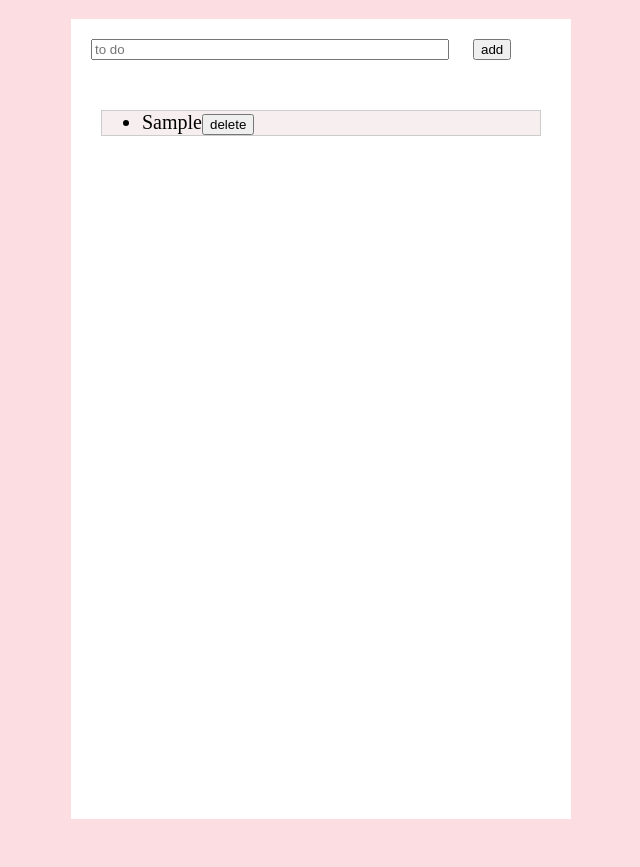
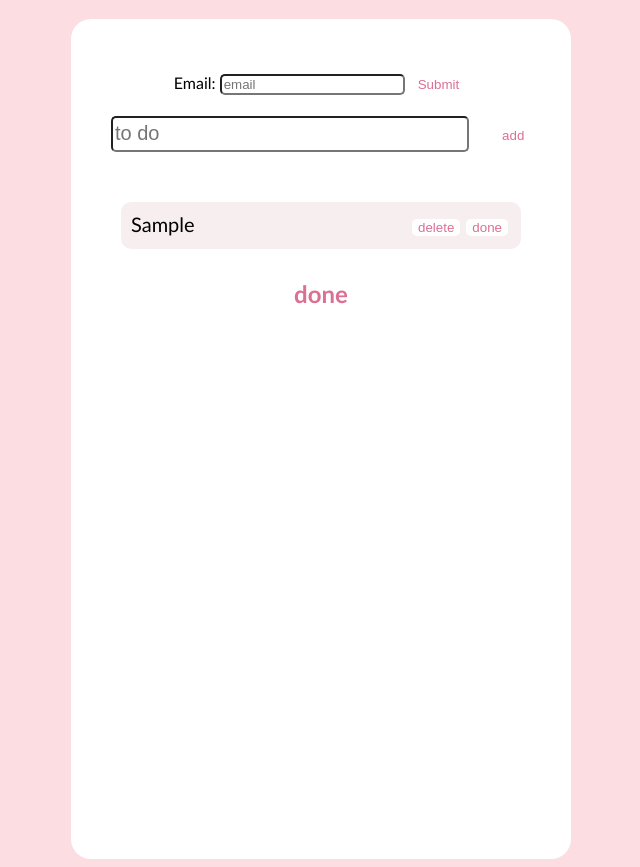
Before and after one commit to avachoi/dom, a plain HTML site: page index.html in a window 1280 px wide. Both pictures are taken after typing "Sample" into the empty fields and a click on the button "add". Shown: the part 63-930 px from the top of the page, without its empty margins (319-959 px from the left). Before the commit the page ends 890 px from the top, so only its background shows below. Drawn offline with Linux system fonts and the light colour scheme.

Commit message:
finished

```diff
--- a/index.html
+++ b/index.html
@@ -10,13 +10,29 @@
 		<div id="app">
 			<h1>Ava's todo list</h1>
 			<div id="main">
+				<div id="welcome">welcome</div>
+				<form id="emailForm">
+					<label for="email">Email:</label>
+					<input type="email" id="email" name="email" placeholder="email" />
+					<button type="submit" id="loginButton">Submit</button>
+				</form>
 				<form id="form">
-					<input name="todoInput" type="text" placeholder="to do" required />
+					<input
+						name="todoInput"
+						type="text"
+						placeholder="to do"
+						required
+						class="todoInput"
+					/>
 					<button name="submit" type="button" id="addTodoButton">add</button>
 					<div class="todoList">
 						<ul id="lists"></ul>
 					</div>
 				</form>
+				<div id="done">
+					<h2>done</h2>
+					<ul id="doneList"></ul>
+				</div>
 			</div>
 		</div>
 		<script src="index.js" default></script>
--- a/index.js
+++ b/index.js
@@ -1,34 +1,73 @@
+const app = document.getElementById("app");
 const header = document.querySelector("h1");
 const main = document.getElementById("main");
 const form = document.getElementById("form");
 const todoInput = form.elements["todoInput"];
 const lists = document.getElementById("lists");
 const addTodoButton = document.getElementById("addTodoButton");
+const doneList = document.getElementById("doneList");
+const emailForm = document.getElementById("emailForm");
+const loginButton = document.getElementById("loginButton");
+const email = document.getElementById("email");
+const welcome = document.getElementById("welcome");
 
 lists.style.backgroundColor = "rgb(247, 238, 240)";
+lists.style.color = "black";
 todoInput.style.width = "350px";
 todoInput.style.margin = "20px";
 header.style.textAlign = "center";
 
 function deleteTodo(e) {
-	const todoItem = e.target.parentElement;
+	e.stopPropagation();
+	const todoItem = e.target.parentElement.parentElement;
 	todoItem.remove();
 	alert("will be deleted");
+}
+
+function moveToDone(e) {
+	const todoItem = e.target.parentElement.parentElement;
+	const doneTodo = document.createElement("li");
+	console.log("todoItem", todoItem);
+	doneTodo.innerHTML = todoItem.firstChild.textContent.trim();
+	doneList.appendChild(doneTodo);
+	todoItem.remove();
 }
 
 function addTodo(e) {
 	const newTask = todoInput.value.trim();
 	if (newTask.length > 0) {
+		const existingTasks = lists.querySelectorAll("li");
+		let taskExists = false;
+		existingTasks.forEach((task) => {
+			if (task.textContent.trim().slice(0, -10) === newTask.trim()) {
+				taskExists = true;
+				task.style.color = "red";
+			} else {
+				task.style.color = "black";
+			}
+		});
+		if (!taskExists) {
 			let todo = document.createElement("li");
 			todo.innerHTML = newTask;
 			todo.style.fontSize = "20px";
 			const deleteButton = document.createElement("button");
+			const doneButton = document.createElement("button");
+			const buttons = document.createElement("div");
+			buttons.appendChild(deleteButton);
+			buttons.appendChild(doneButton);
+			doneButton.innerHTML = "done";
 			deleteButton.innerHTML = "delete";
-		todo.appendChild(deleteButton);
+			todo.appendChild(buttons);
+
 			lists.appendChild(todo);
 			deleteButton.addEventListener("click", deleteTodo);
+			doneButton.addEventListener("click", moveToDone);
 			todoInput.value = "";
 			window.scrollTop = lists.scrollHeight;
+		} else {
+			alert("Task already exists in the list!");
+			todoInput.focus();
+		}
 	} else {
 		alert("Todo cannot be empty");
 		todoInput.focus();
@@ -37,4 +76,17 @@ function addTodo(e) {
 
 addTodoButton.addEventListener("click", addTodo);
 
-header.style.fontFamily = "Gill Sans";
+function logIn(e) {
+	e.preventDefault();
+
+	emailForm.style.visibility = "hidden";
+	let emailAddress = email.value.trim();
+	let index = emailAddress.indexOf("@");
+	let userName = emailAddress.slice(0, index);
+	welcome.innerHTML = `Welcome ${userName}!`;
+	welcome.style.visibility = "visible";
+}
+
+loginButton.addEventListener("click", logIn);
+
+app.style.fontFamily = "Gill Sans";
--- a/styles.css
+++ b/styles.css
@@ -8,11 +8,52 @@ body {
 #main {
 	background-color: white;
 	height: 800px;
+	padding: 20px;
+	border-radius: 20px;
 }
 #lists {
 	height: 200;
 	max-height: 300px;
 	overflow-y: auto;
-	border: 1px solid #ccc;
+	border-radius: 10px;
 	margin: 30px;
+	padding: 10px;
 }
+#lists li {
+	display: flex;
+	justify-content: space-between;
+}
+#emailForm {
+	text-align: center;
+}
+#done {
+	text-align: center;
+}
+#done h2 {
+	color: palevioletred;
+}
+ul {
+	list-style-type: none;
+	padding: 0px;
+}
+button {
+	background-color: white;
+	border: none;
+	border-radius: 5px;
+	margin: 3px;
+	color: palevioletred;
+}
+input {
+	border-radius: 5px;
+}
+.todoInput {
+	height: 30px;
+	font-size: 20px;
+}
+#welcome {
+	visibility: hidden;
+	text-align: center;
+	font-size: 20px;
+	padding-top: 10px;
+	padding-bottom: 0px;
+}
```
Lines whose indentation alone changed are shown as unchanged.
